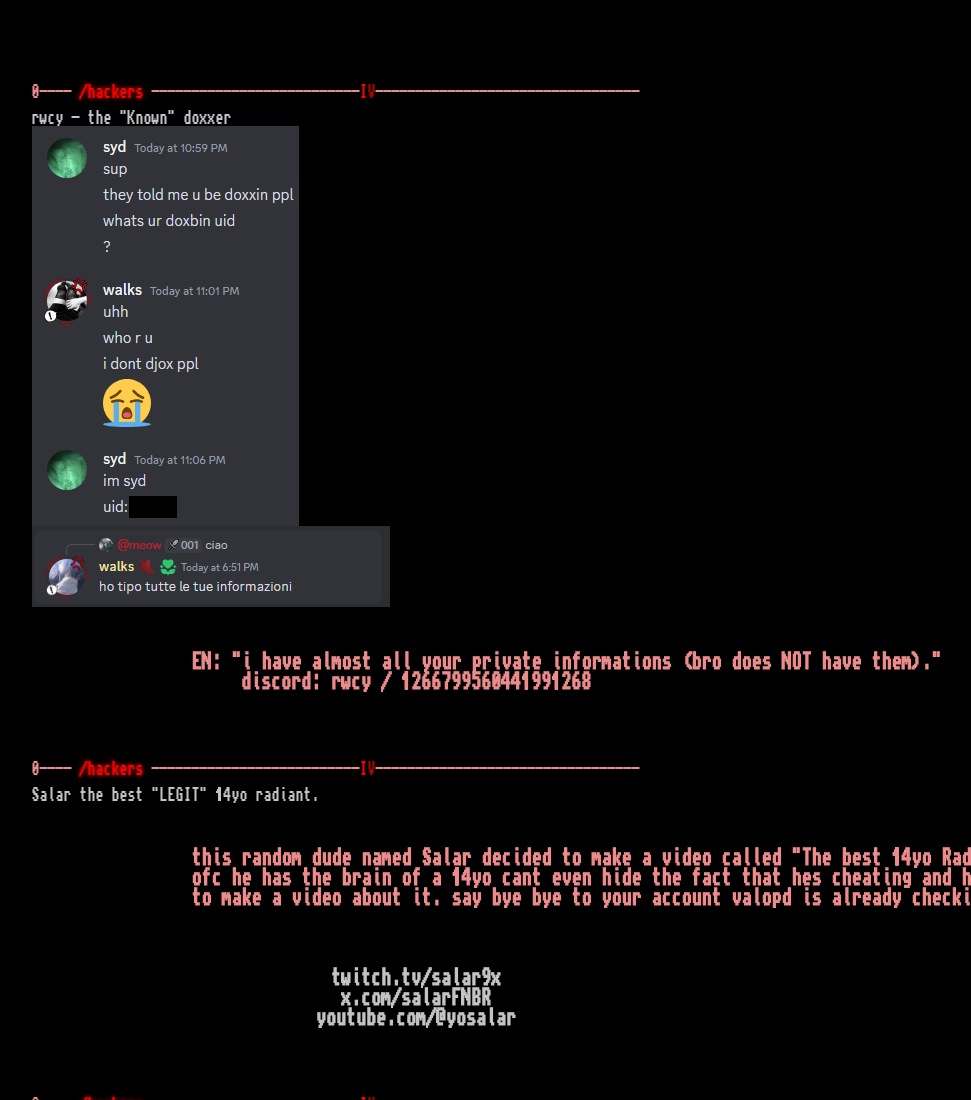
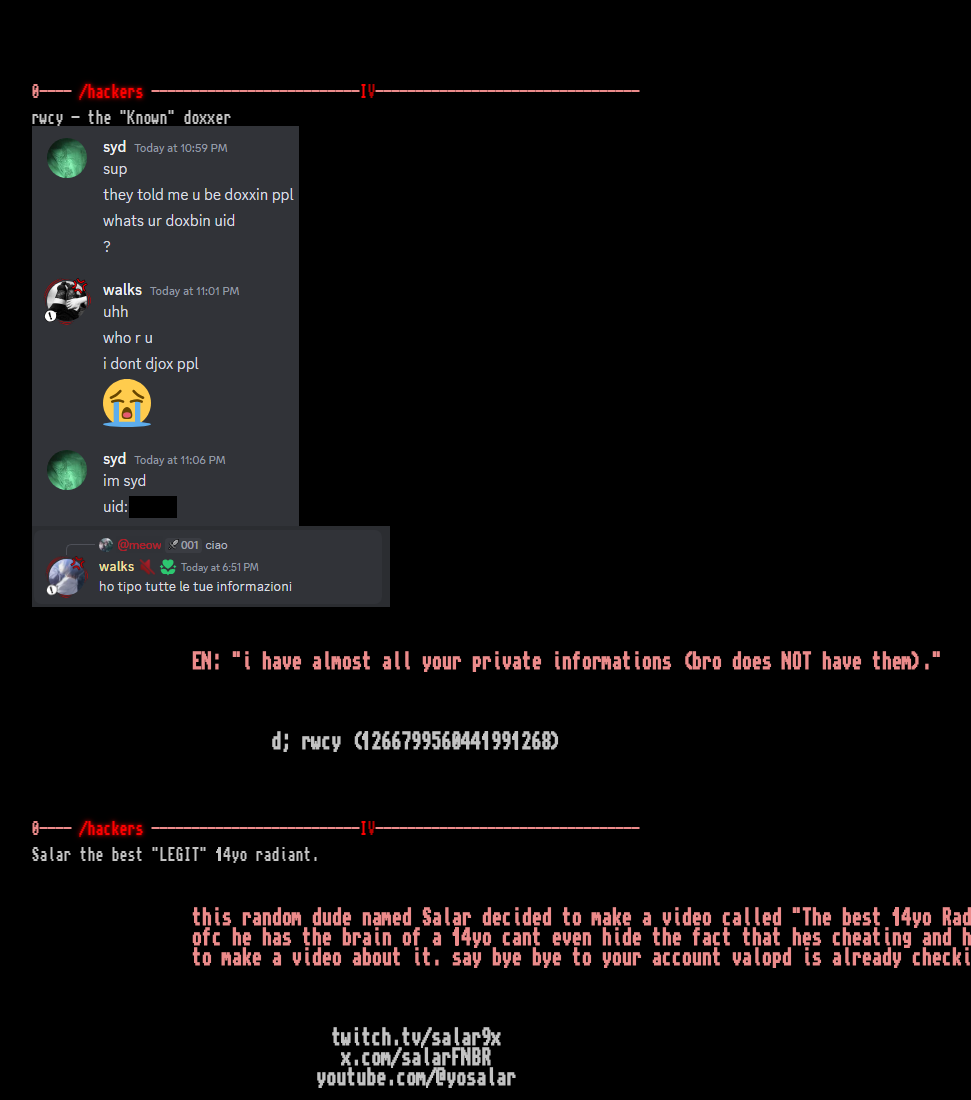
Before and after one commit to cit0day/4996, a plain HTML site: page index.html in a window 1280 px wide. Shown: the top 1100 px of the page, without its empty margins (304-1275 px from the left). Drawn offline with Linux system fonts and the light colour scheme.

Commit message:
Update index.html

```diff
--- a/index.html
+++ b/index.html
@@ -34,7 +34,8 @@
                 <br>
                 <pre style="margin-bottom: -6px;">    <div class="blink"></div>
                 <span class="blink2">EN: "i have almost all your private informations (bro does NOT have them)."</span>
-                <span class="blink2">discord: rwcy / 1266799560441991268</span>
+                <pre style="margin-bottom: -6px;">    <div class="blink"></div>
+                <span class="yellow">d; rwcy (1266799560441991268)</span>
             </p>
         </div>
 
```
